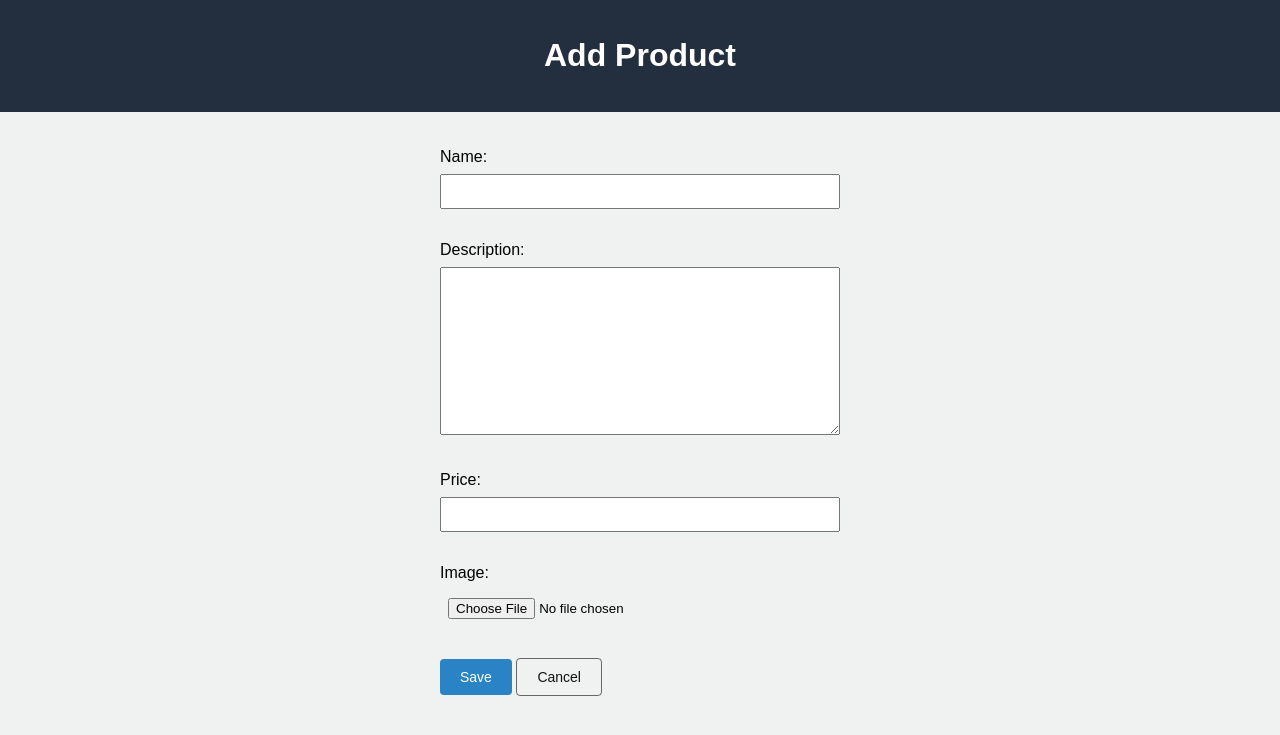
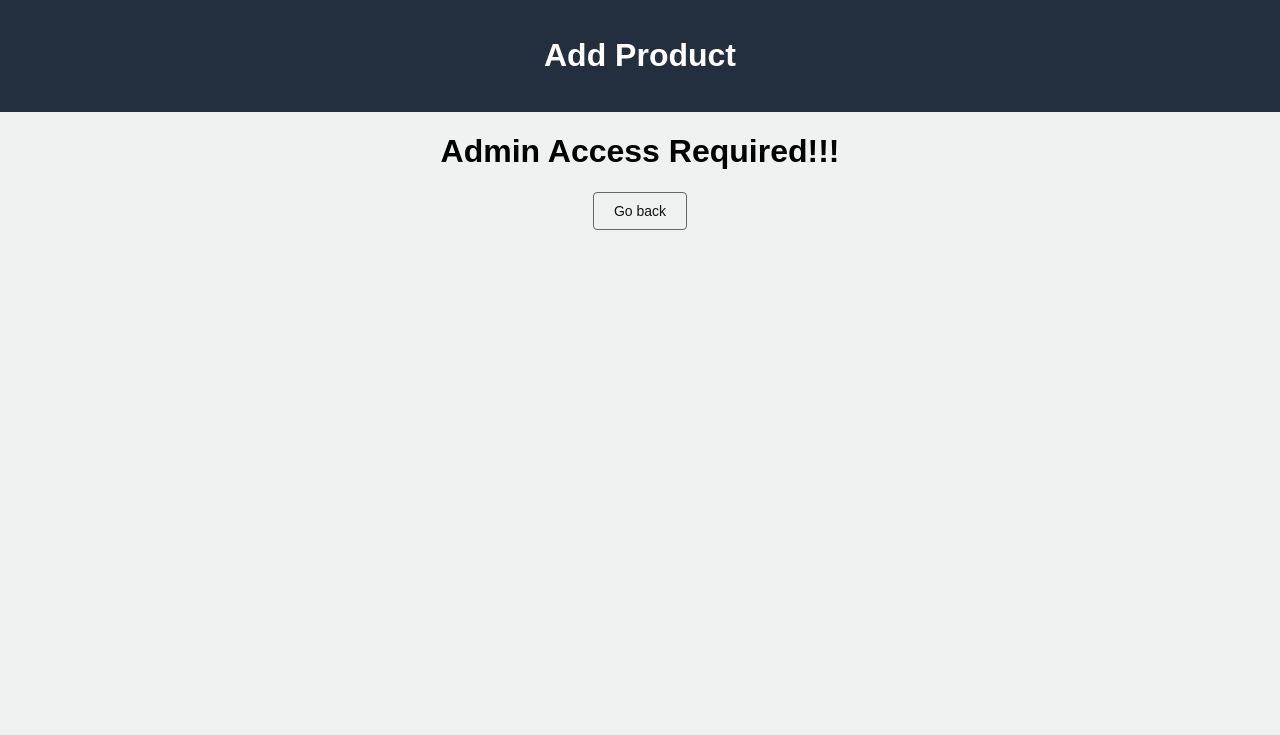
Before and after one commit to akashsabu/project, a Django app: page /product/new/ in a window 1280 px wide. Shown: the top 735 px of the page. Run offline with Django 5.2, Linux system fonts and the light colour scheme.

Commit message:
models updated with rating, html templates updated

```diff
--- a/src/products/templates/product_detail.html
+++ b/src/products/templates/product_detail.html
@@ -18,9 +18,10 @@
     <h1>{{ product.name }}</h1>
     <img src="{{ product.image.url }}" alt="{{ product.name }} Image">
     <p>Description: {{ product.description }}</p>
+    <p>Rating: {{ product.rating }} out of 5.0 stars</p>
     <p>Price: ${{ product.price }}</p>
 
-    <a href="{% url 'web:index' %}">Back to Product List</a>
+    <a href="{% url 'web:index' %}">Back to Products</a>
 
 
     {% if user.is_authenticated and user.is_staff %}
--- a/src/products/templates/product_form.html
+++ b/src/products/templates/product_form.html
@@ -13,6 +13,8 @@
     <header>
         <h1>{% if form.instance.pk %}Edit{% else %}Add{% endif %} Product</h1>
     </header>
+
+    {% if user.is_authenticated and user.is_staff %}
     <div class="form-body">
         <form method="post" enctype="multipart/form-data">
             {% csrf_token %}
@@ -21,5 +23,13 @@
             <a class="cancel_btn" href="{% url 'web:index' %}">Cancel</a>
         </form>
     </div>
+    {% else %}
+    <h1 style="text-align:center;"> Admin Access Required!!!</h1>
+
+    <div style="display:flex;justify-content:center;">
+        <a class="cancel_btn"  href="{% url 'web:index' %}">Go back</a>
+    </div>
+    {% endif %}
+
 </body>
 </html>
--- a/src/products/web/forms.py
+++ b/src/products/web/forms.py
@@ -6,4 +6,13 @@ class ProductForm(forms.ModelForm):
 
     class Meta:
         model = Product
-        fields = ['name', 'description', 'price', 'image']
+        fields = ['name', 'description', 'price', 'rating', 'image']
+
+    def clean(self):
+        cleaned_data = super().clean()
+        image = cleaned_data.get('image')
+
+        if not image and not self.instance.pk:
+            raise forms.ValidationError("Please upload an image when creating a new product.")
+
+        return cleaned_data
--- a/src/products/web/models.py
+++ b/src/products/web/models.py
@@ -1,10 +1,17 @@
 from django.db import models
 from django.core.files.storage import default_storage
+from django.core.validators import MinValueValidator, MaxValueValidator
 
 
 class Product(models.Model):
     name = models.CharField(max_length=200)
     description = models.TextField()
+    rating = models.DecimalField(
+        max_digits=2,
+        decimal_places=1,
+        validators=[MinValueValidator(0), MaxValueValidator(5)],
+        default=0
+    )
     price = models.DecimalField(max_digits=10, decimal_places=2)
     image = models.ImageField(upload_to='product_images/', blank=False)
 
--- a/src/products/web/views.py
+++ b/src/products/web/views.py
@@ -33,6 +33,7 @@ def product_update(request, pk):
     if request.method == 'POST':
         form = ProductForm(request.POST,  request.FILES, instance=product)
         if form.is_valid():
+
             form.save()
             return redirect('web:index')
     else:
```
Also changed, not shown: src/products/templates/index.html (+1 -6 lines), src/products/db.sqlite3, src/products/media/product_images/circuit.png (added), src/products/media/product_images/drawing.png (added), src/products/media/product_images/flat.png (added), src/products/web/migrations/0003_product_rating.py (added).
